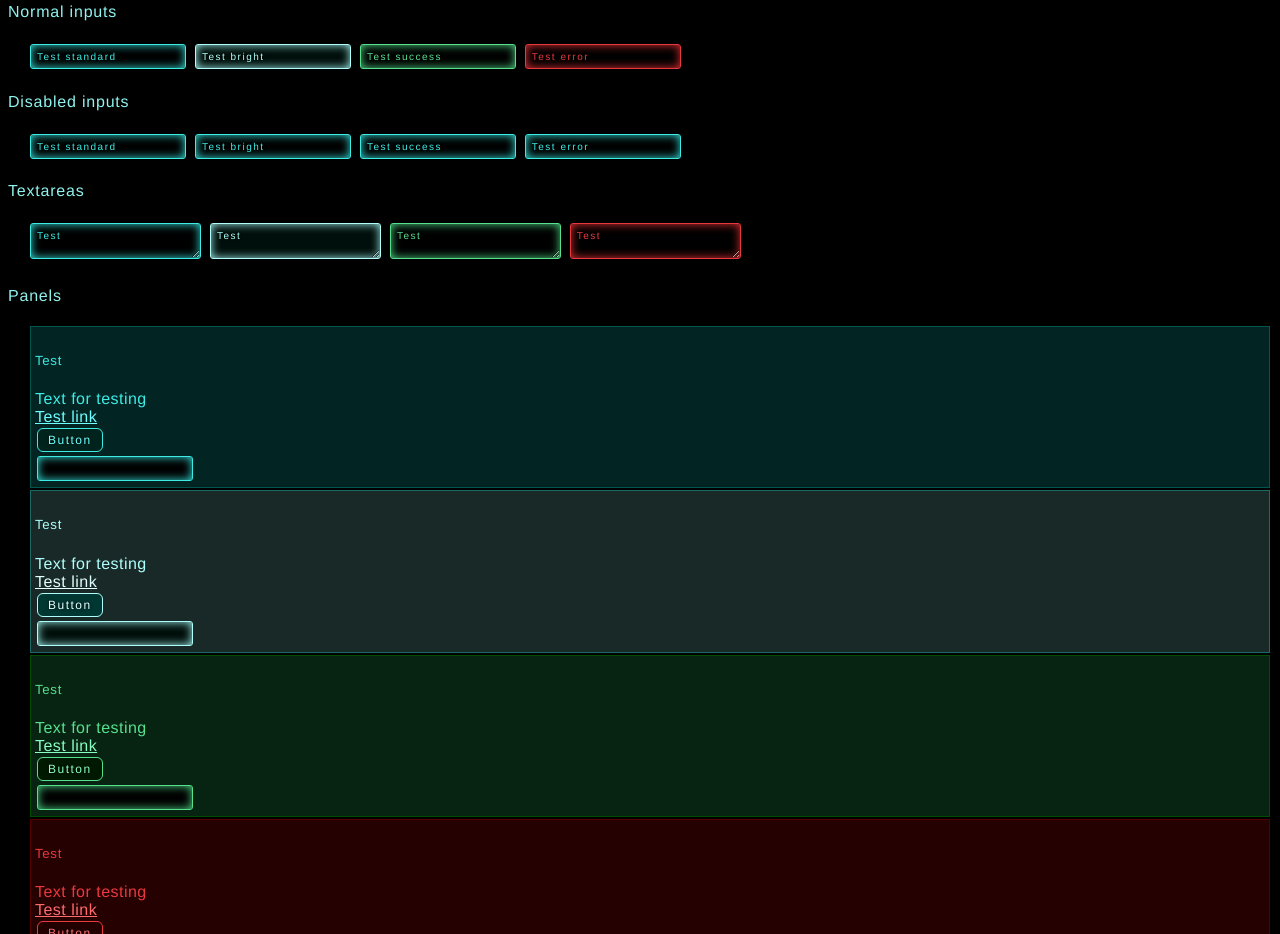
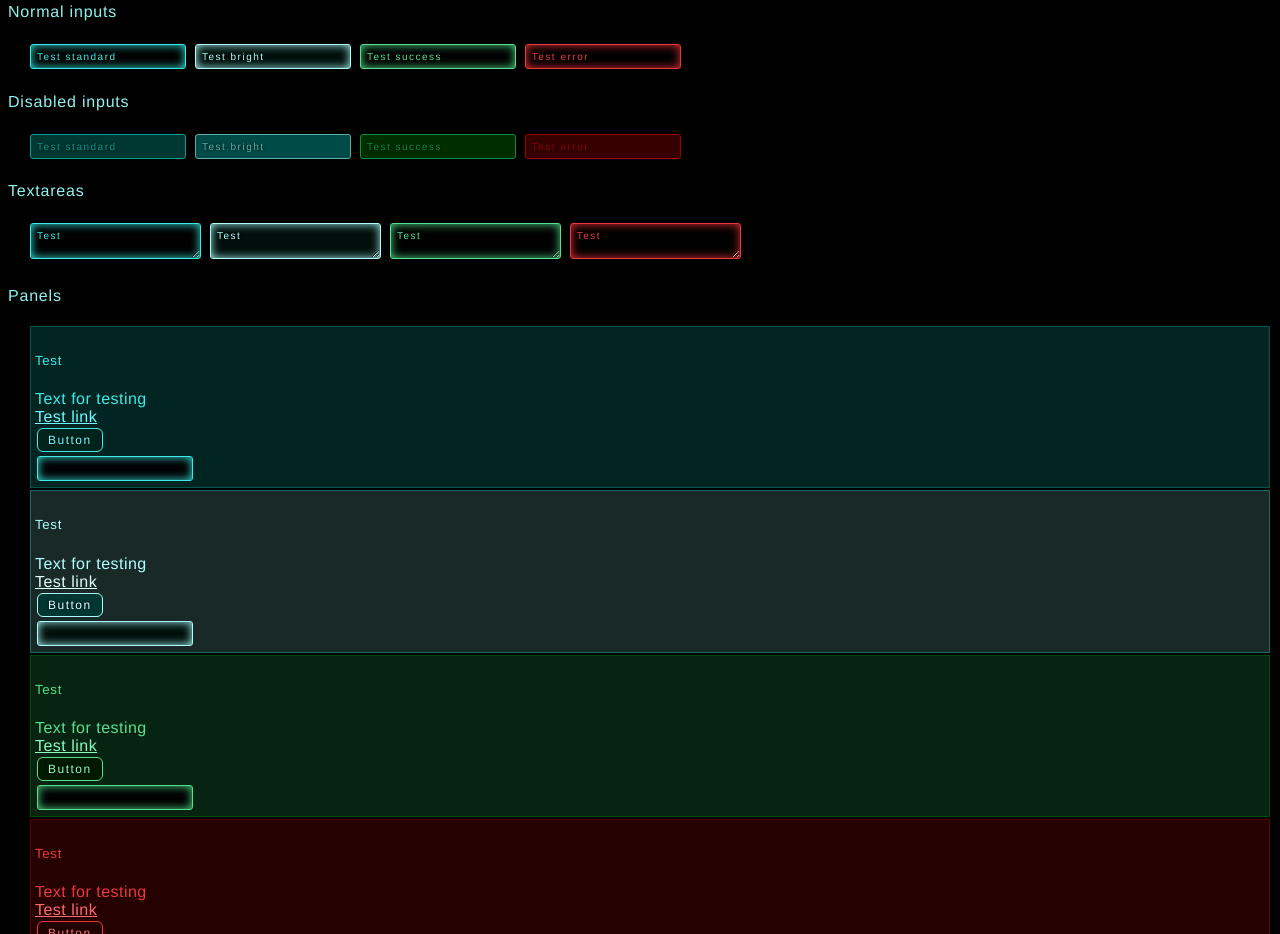
Before and after one commit to dotmonk/css-nyx-theme, a website: page index.html in a window 1280 px wide. Shown: the part 1840-2774 px from the top of the page. Drawn offline with Linux system fonts and the light colour scheme.

Commit message:
fix bug in input

```diff
--- a/index.html
+++ b/index.html
@@ -69,7 +69,8 @@
     <h3><a name="automatic"></a>Automatic theming</h3>
     <div class="section">
       Nyx theme automaticly styles unstyled html as best it can to avoid the
-      scenario where every button has to have it's own class to look decent etc.<br />
+      scenario where every button has to have it's own class to look decent
+      etc.<br />
     </div>
 
     <h4><a name="automatic_links"></a>Link a</h4>
@@ -163,18 +164,26 @@
         type="text"
         class="nyx-input-disabled-standard"
         value="Test standard"
+        disabled="disabled"
       />
       <input
         type="text"
         class="nyx-input-disabled-bright"
         value="Test bright"
+        disabled="disabled"
       />
       <input
         type="text"
         class="nyx-input-disabled-success"
         value="Test success"
+        disabled="disabled"
       />
-      <input type="text" class="nyx-input-disabled-error" value="Test error" />
+      <input
+        type="text"
+        class="nyx-input-disabled-error"
+        value="Test error"
+        disabled="disabled"
+      />
       <br />
     </div>
 
--- a/nyx.css
+++ b/nyx.css
@@ -856,7 +856,7 @@
       background-color: rgba(0,56,49,255);
       box-shadow: inset 0 0 10px rgba(50,226,219,255);
     }
-    input[type='text'].nyx-input-standard.nyx-input-disabled, input[type='password'].nyx-input-standard.nyx-input-disabled, input:not([type]).nyx-input-standard.nyx-input-disabled {
+    input[type='text'].nyx-input-disabled-standard, input[type='password'].nyx-input-disabled-standard, input:not([type]).nyx-input-disabled-standard {
       background-color: rgba(0,56,49,255);
       border-color: rgba(0,156,149,255);
       color: rgba(0,156,149,255);
@@ -880,7 +880,7 @@
       background-color: rgba(0,75,71,255);
       box-shadow: inset 0 0 10px rgba(164,245,241,255);
     }
-    input[type='text'].nyx-input-bright.nyx-input-disabled, input[type='password'].nyx-input-bright.nyx-input-disabled, input:not([type]).nyx-input-bright.nyx-input-disabled {
+    input[type='text'].nyx-input-disabled-bright, input[type='password'].nyx-input-disabled-bright, input:not([type]).nyx-input-disabled-bright {
       background-color: rgba(0,75,71,255);
       border-color: rgba(94,175,171,255);
       color: rgba(94,175,171,255);
@@ -904,7 +904,7 @@
       background-color: rgba(0,45,0,255);
       box-shadow: inset 0 0 10px rgba(77,215,133,255);
     }
-    input[type='text'].nyx-input-success.nyx-input-disabled, input[type='password'].nyx-input-success.nyx-input-disabled, input:not([type]).nyx-input-success.nyx-input-disabled {
+    input[type='text'].nyx-input-disabled-success, input[type='password'].nyx-input-disabled-success, input:not([type]).nyx-input-disabled-success {
       background-color: rgba(0,45,0,255);
       border-color: rgba(7,145,63,255);
       color: rgba(7,145,63,255);
@@ -928,7 +928,7 @@
       background-color: rgba(54,0,0,255);
       box-shadow: inset 0 0 10px rgba(224,47,51,255);
     }
-    input[type='text'].nyx-input-error.nyx-input-disabled, input[type='password'].nyx-input-error.nyx-input-disabled, input:not([type]).nyx-input-error.nyx-input-disabled {
+    input[type='text'].nyx-input-disabled-error, input[type='password'].nyx-input-disabled-error, input:not([type]).nyx-input-disabled-error {
       background-color: rgba(54,0,0,255);
       border-color: rgba(154,0,0,255);
       color: rgba(154,0,0,255);
--- a/src/input.js
+++ b/src/input.js
@@ -18,7 +18,7 @@ module.exports = {
       background-color: ${colors.brightness(colors[color], -180)};
       box-shadow: inset 0 0 10px ${colors.brightness(colors[color], -10)};
     }
-    input[type='text'].nyx-input-${color}.nyx-input-disabled, input[type='password'].nyx-input-${color}.nyx-input-disabled, input:not([type]).nyx-input-${color}.nyx-input-disabled {
+    input[type='text'].nyx-input-disabled-${color}, input[type='password'].nyx-input-disabled-${color}, input:not([type]).nyx-input-disabled-${color} {
       background-color: ${colors.brightness(colors[color], -180)};
       border-color: ${colors.brightness(colors[color], -80)};
       color: ${colors.brightness(colors[color], -80)};
```
Also changed, not shown: nyx.min.css.
